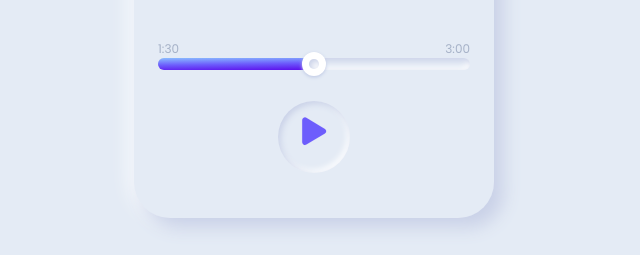
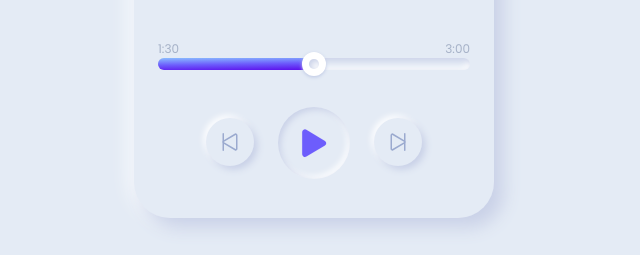
Before and after one commit to QuintonEL/neumorphism, a React (Create React App) app: page / in a window 1280 px wide. Shown: the part 542-797 px from the top of the page, without its empty margins (326-966 px from the left). Built offline with nearby package versions, Linux system fonts and the light colour scheme.

Commit message:
added control buttons

```diff
--- a/src/Components/Controls.js
+++ b/src/Components/Controls.js
@@ -13,24 +13,26 @@ const Controls = () => {
   };
 
   return (
+    <div className="buttonContainer">
+      <div className="icon__skipBack">
+        <ion-icon name="play-skip-back-outline"></ion-icon>
+      </div>
       <div className="circle">
         <span
           className={`${pause ? "circle__btn" : "circle__btn shadow"}`}
           onClick={clickHandler}
         >
           <div className={`${pause ? "pause" : "pause visibility"}`}>
-          <ion-icon name="pause"></ion-icon>
+            <ion-icon className="icon" name="pause"></ion-icon>
           </div>
           <div className={`${pause ? "play" : "play visibility"}`}>
             <ion-icon name="play"></ion-icon>
           </div>
         </span>
-      <span
-        className={`${pause ? "circle__back-1" : "circle__back-1 paused"}`}
-      ></span>
-      <span
-        className={`${pause ? "circle__back-2" : "circle__back-2 paused"}`}
-      ></span>
+      </div>
+      <div className="icon__skipForward">
+        <ion-icon name="play-skip-forward-outline"></ion-icon>
+      </div>
     </div>
   );
 };
--- a/src/Components/Controls.scss
+++ b/src/Components/Controls.scss
@@ -3,14 +3,48 @@ $shadow: 0.3rem 0.3rem 0.6rem var(--greyLight-2),
 $inner-shadow: inset 0.2rem 0.2rem 0.5rem var(--greyLight-2),
   inset -0.2rem -0.2rem 0.5rem var(--white);
 
+.icon {
+  display: flex;
+  justify-content: space-between;
+  &__skipBack,
+  &__skipForward {
+    margin-top: 1.5rem;
+    width: 4rem;
+    height: 4rem;
+    border-radius: 50%;
+    box-shadow: $shadow;
+    display: flex;
+    justify-content: center;
+    align-items: center;
+    font-size: 2rem;
+    cursor: pointer;
+    color: var(--greyDark);
+    transition: all 0.5s ease;
+
+    &:active {
+      box-shadow: $inner-shadow;
+      color: var(--primary);
+    }
+    &:hover {
+      color: var(--primary);
+    }
+  }
+}
+.buttonContainer {
+  display: flex;
+  padding: 2.5rem 4rem;
+}
+ion-icon {
+  display: block;
+}
 .circle {
   justify-self: center;
   border-radius: 1rem;
   justify-items: center;
   align-items: center;
   margin: auto;
-  padding: 2rem 0;
   text-align: center;
+  display: grid;
 
   &__btn {
     width: 6rem;
@@ -47,38 +81,4 @@ $inner-shadow: inset 0.2rem 0.2rem 0.5rem var(--greyLight-2),
       }
     }
   }
-
-  &__back-1,
-  &__back-2 {
-    width: 6rem;
-    height: 6rem;
-    border-radius: 50%;
-    filter: blur(1px);
-    z-index: 100;
-  }
-
-  &__back-1 {
-    box-shadow: 0.4rem 0.4rem 0.8rem var(--greyLight-2),
-      -0.4rem -0.4rem 0.8rem var(--white);
-    background: linear-gradient(
-      to bottom right,
-      var(--greyLight-2) 0%,
-      var(--white) 100%
-    );
-    animation: waves 4s linear infinite;
-
-    &.paused {
-      animation-play-state: paused;
-    }
-  }
-
-  &__back-2 {
-    box-shadow: 0.4rem 0.4rem 0.8rem var(--greyLight-2),
-      -0.4rem -0.4rem 0.8rem var(--white);
-    animation: waves 4s linear 2s infinite;
-
-    &.paused {
-      animation-play-state: paused;
-    }
-  }
 }
```
Lines whose indentation alone changed are shown as unchanged.
